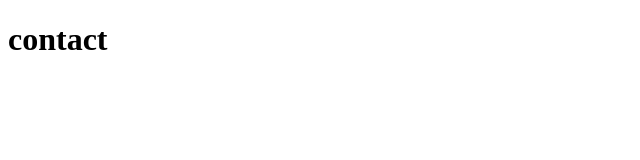
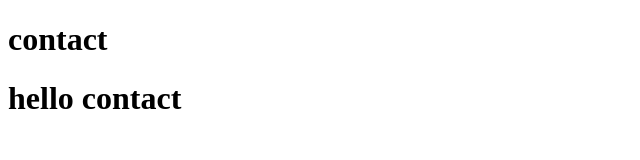
Before and after one commit to subhashd5611/firstgit, a plain HTML site: page contact.html in a window 1280 px wide. Shown: the whole page, without its empty margins (0-640 px from the left). Drawn offline with Linux system fonts and the light colour scheme.

Commit message:
branch change

```diff
--- a/contact.html
+++ b/contact.html
@@ -8,5 +8,6 @@
 </head>
 <body>
     <h1>contact</h1>
+    <h1>hello contact</h1>
 </body>
 </html>
```
